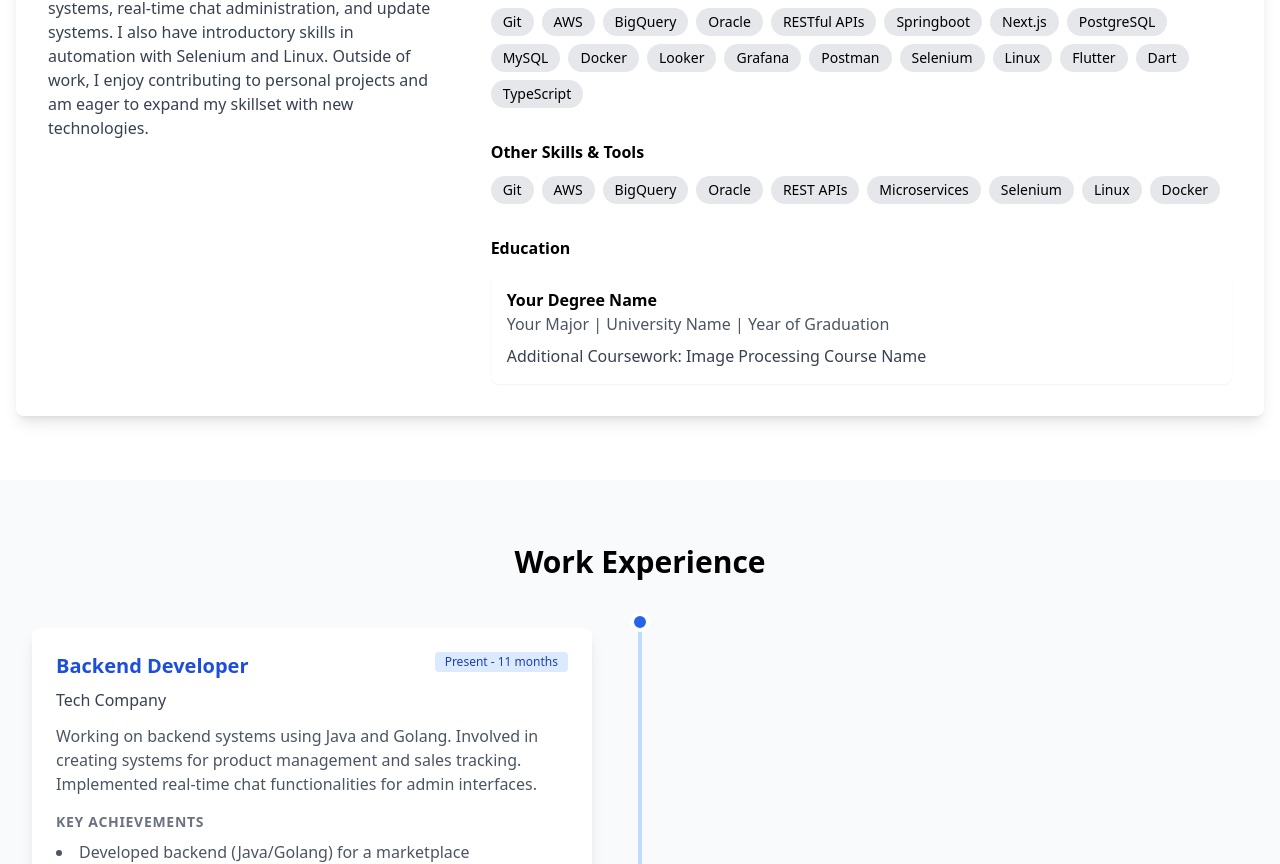
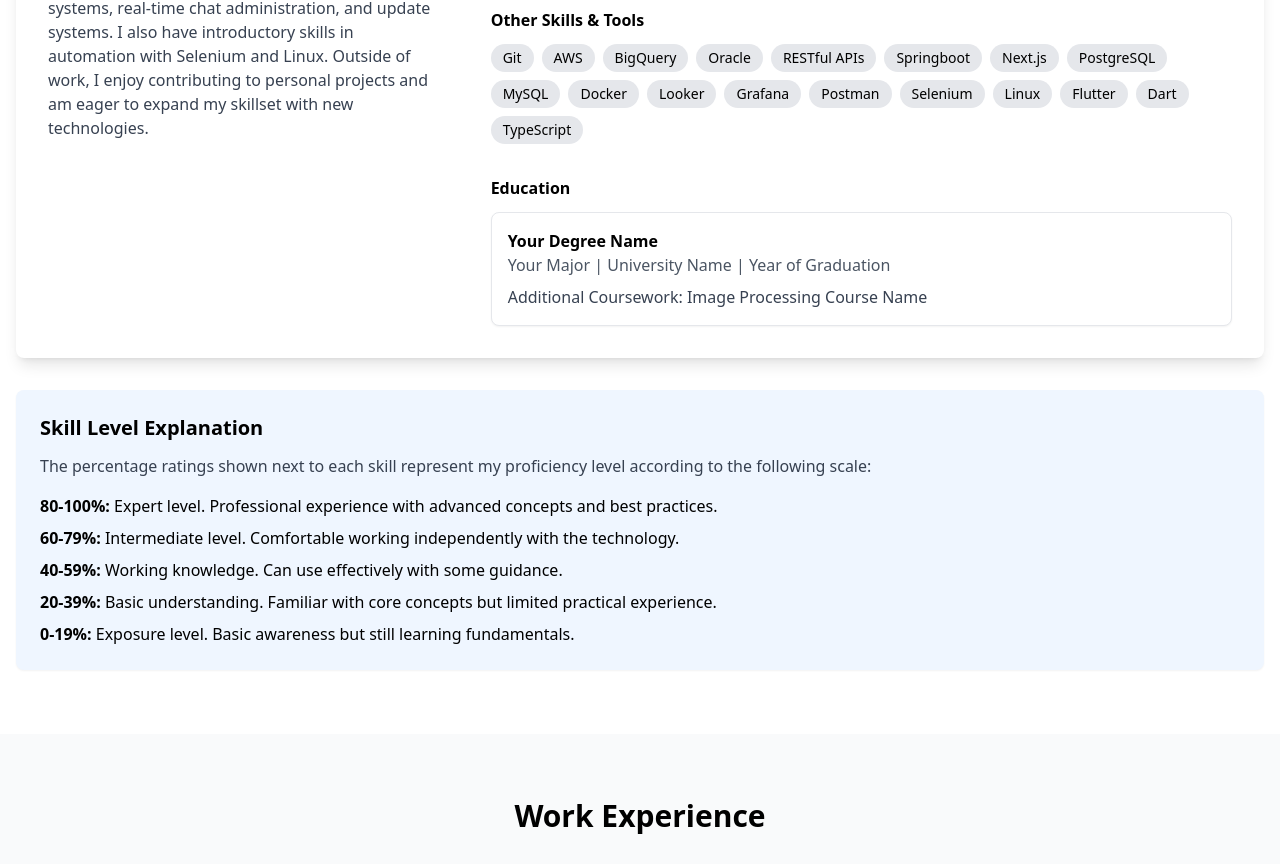
Before and after one commit to ChutchawanGit/MyPortfolioChutchawan, a React (Create React App) app: page / in a window 1280 px wide. Shown: the part 968-1832 px from the top of the page. Built offline with nearby package versions, Linux system fonts and the light colour scheme; no server answers; the database is empty.

Commit message:
Added detailed skill explanations with tooltips/modal

```diff
--- a/src/interface/components/sections/About.tsx
+++ b/src/interface/components/sections/About.tsx
@@ -1,6 +1,28 @@
-import React from 'react';
+import React, { useState } from 'react';
 
 const About: React.FC = () => {
+  // เพิ่ม state สำหรับเก็บข้อมูลทักษะที่จะแสดง tooltip
+  const [activeTooltip, setActiveTooltip] = useState<string | null>(null);
+
+  // ข้อมูลคำอธิบายทักษะ
+  const skillDescriptions: Record<string, string> = {
+    "Java": "85% - Advanced Java development with Spring Boot. Experience building RESTful APIs, microservices, and backend systems. Proficient in multi-threading, collections, and Java 8+ features.",
+    "Golang": "75% - Intermediate Golang development. Experience with goroutines, channels, and building efficient web services. Used for API development and real-time applications.",
+    "JavaScript": "60% - Used for web frontend development and some backend scripting. Experience with JavaScript frameworks and AJAX.",
+    "SQL/Databases": "80% - Strong experience with database design, complex queries, joins, and optimization across multiple database systems (Oracle, MySQL, PostgreSQL).",
+    "APIs": "70% - Experienced in designing, building, and consuming RESTful APIs. Understanding of API security, versioning, and documentation.",
+    "Firebase/Supabase": "65% - Used for personal projects. Experience with authentication, real-time database, storage, and hosting features."
+  };
+
+  // Function to toggle tooltip visibility
+  const toggleTooltip = (skill: string) => {
+    if (activeTooltip === skill) {
+      setActiveTooltip(null);
+    } else {
+      setActiveTooltip(skill);
+    }
+  };
+
   return (
     <section id="about" className="py-16">
       <div className="container mx-auto px-4">
@@ -11,20 +33,18 @@ const About: React.FC = () => {
             <div className="md:w-1/3 mb-8 md:mb-0">
               <h3 className="text-xl font-bold mb-4">Who am I?</h3>
               <p className="text-gray-700 mb-4">
-                I'm a Backend Developer with 11 months of professional experience, specializing in Java and Golang development.
-                I have experience utilizing APIs and a foundational to intermediate understanding of their operation.
-                Proficient in database management including SQL, Oracle, AWS, and BigQuery.
+                I'm a Backend Developer with 11 months of professional experience, specializing in Java and Golang development. I have experience utilizing APIs and a foundational to intermediate understanding of their operation. Proficient in database management including SQL, Oracle, AWS, and BigQuery.
               </p>
               <p className="text-gray-700">
-                I've been involved in developing management systems, real-time chat administration, and update systems.
-                I also have introductory skills in automation with Selenium and Linux. Outside of work, I enjoy contributing
-                to personal projects and am eager to expand my skillset with new technologies.
+                I've been involved in developing management systems, real-time chat administration, and update systems. I also have introductory skills in automation with Selenium and Linux. Outside of work, I enjoy contributing to personal projects and am eager to expand my skillset with new technologies.
               </p>
             </div>
 
             <div className="md:w-2/3 md:pl-12">
               <h3 className="text-xl font-bold mb-4">My Skills</h3>
-
+              <p className="text-gray-600 mb-4 text-sm italic">
+                Click on any skill bar to see detailed description of my proficiency level
+              </p>
 
               <div className="grid grid-cols-1 md:grid-cols-2 gap-6">
                 <div>
@@ -35,8 +55,16 @@ const About: React.FC = () => {
                         <span className="text-sm font-medium">Java</span>
                         <span className="text-sm font-medium">85%</span>
                       </div>
-                      <div className="w-full bg-gray-200 rounded-full h-2">
+                      <div
+                        className="w-full bg-gray-200 rounded-full h-2 cursor-pointer relative"
+                        onClick={() => toggleTooltip("Java")}
+                      >
                         <div className="bg-blue-600 h-2 rounded-full" style={{ width: '85%' }}></div>
+                        {activeTooltip === "Java" && (
+                          <div className="absolute left-0 mt-2 p-2 bg-gray-800 text-white text-xs rounded shadow-lg z-10 w-full max-w-xs">
+                            {skillDescriptions["Java"]}
+                          </div>
+                        )}
                       </div>
                     </div>
 
@@ -45,8 +73,16 @@ const About: React.FC = () => {
                         <span className="text-sm font-medium">Golang</span>
                         <span className="text-sm font-medium">75%</span>
                       </div>
-                      <div className="w-full bg-gray-200 rounded-full h-2">
+                      <div
+                        className="w-full bg-gray-200 rounded-full h-2 cursor-pointer relative"
+                        onClick={() => toggleTooltip("Golang")}
+                      >
                         <div className="bg-blue-600 h-2 rounded-full" style={{ width: '75%' }}></div>
+                        {activeTooltip === "Golang" && (
+                          <div className="absolute left-0 mt-2 p-2 bg-gray-800 text-white text-xs rounded shadow-lg z-10 w-full max-w-xs">
+                            {skillDescriptions["Golang"]}
+                          </div>
+                        )}
                       </div>
                     </div>
 
@@ -55,8 +91,16 @@ const About: React.FC = () => {
                         <span className="text-sm font-medium">JavaScript</span>
                         <span className="text-sm font-medium">60%</span>
                       </div>
-                      <div className="w-full bg-gray-200 rounded-full h-2">
+                      <div
+                        className="w-full bg-gray-200 rounded-full h-2 cursor-pointer relative"
+                        onClick={() => toggleTooltip("JavaScript")}
+                      >
                         <div className="bg-blue-600 h-2 rounded-full" style={{ width: '60%' }}></div>
+                        {activeTooltip === "JavaScript" && (
+                          <div className="absolute left-0 mt-2 p-2 bg-gray-800 text-white text-xs rounded shadow-lg z-10 w-full max-w-xs">
+                            {skillDescriptions["JavaScript"]}
+                          </div>
+                        )}
                       </div>
                     </div>
                   </div>
@@ -70,8 +114,16 @@ const About: React.FC = () => {
                         <span className="text-sm font-medium">SQL/Databases</span>
                         <span className="text-sm font-medium">80%</span>
                       </div>
-                      <div className="w-full bg-gray-200 rounded-full h-2">
+                      <div
+                        className="w-full bg-gray-200 rounded-full h-2 cursor-pointer relative"
+                        onClick={() => toggleTooltip("SQL/Databases")}
+                      >
                         <div className="bg-green-500 h-2 rounded-full" style={{ width: '80%' }}></div>
+                        {activeTooltip === "SQL/Databases" && (
+                          <div className="absolute left-0 mt-2 p-2 bg-gray-800 text-white text-xs rounded shadow-lg z-10 w-full max-w-xs">
+                            {skillDescriptions["SQL/Databases"]}
+                          </div>
+                        )}
                       </div>
                     </div>
 
@@ -80,8 +132,16 @@ const About: React.FC = () => {
                         <span className="text-sm font-medium">APIs</span>
                         <span className="text-sm font-medium">70%</span>
                       </div>
-                      <div className="w-full bg-gray-200 rounded-full h-2">
+                      <div
+                        className="w-full bg-gray-200 rounded-full h-2 cursor-pointer relative"
+                        onClick={() => toggleTooltip("APIs")}
+                      >
                         <div className="bg-green-500 h-2 rounded-full" style={{ width: '70%' }}></div>
+                        {activeTooltip === "APIs" && (
+                          <div className="absolute left-0 mt-2 p-2 bg-gray-800 text-white text-xs rounded shadow-lg z-10 w-full max-w-xs">
+                            {skillDescriptions["APIs"]}
+                          </div>
+                        )}
                       </div>
                     </div>
 
@@ -90,8 +150,16 @@ const About: React.FC = () => {
                         <span className="text-sm font-medium">Firebase/Supabase</span>
                         <span className="text-sm font-medium">65%</span>
                       </div>
-                      <div className="w-full bg-gray-200 rounded-full h-2">
+                      <div
+                        className="w-full bg-gray-200 rounded-full h-2 cursor-pointer relative"
+                        onClick={() => toggleTooltip("Firebase/Supabase")}
+                      >
                         <div className="bg-green-500 h-2 rounded-full" style={{ width: '65%' }}></div>
+                        {activeTooltip === "Firebase/Supabase" && (
+                          <div className="absolute left-0 mt-2 p-2 bg-gray-800 text-white text-xs rounded shadow-lg z-10 w-full max-w-xs">
+                            {skillDescriptions["Firebase/Supabase"]}
+                          </div>
+                        )}
                       </div>
                     </div>
                   </div>
@@ -114,24 +182,38 @@ const About: React.FC = () => {
               </div>
 
               <div className="mt-8">
-                <h4 className="font-semibold mb-3">Other Skills & Tools</h4>
-                <div className="flex flex-wrap gap-2">
-                  {["Git", "AWS", "BigQuery", "Oracle", "REST APIs", "Microservices", "Selenium", "Linux", "Docker"].map(skill => (
-                    <span key={skill} className="px-3 py-1 bg-gray-200 rounded-full text-sm">
-                      {skill}
-                    </span>
-                  ))}
+                <h4 className="font-semibold mb-3">Education</h4>
+                <div className="bg-white p-4 rounded-lg shadow-sm border border-gray-200">
+                  <h5 className="font-bold">Your Degree Name</h5>
+                  <p className="text-gray-600">Your Major | University Name | Year of Graduation</p>
+                  <p className="mt-2 text-gray-700">Additional Coursework: Image Processing Course Name</p>
                 </div>
               </div>
+            </div>
+          </div>
+        </div>
 
-              <div className="mt-8">
-              <h4 className="font-semibold mb-3">Education</h4>
-              <div className="bg-white p-4 rounded-lg shadow-sm">
-                <h5 className="font-bold">Your Degree Name</h5>
-                <p className="text-gray-600">Your Major | University Name | Year of Graduation</p>
-                <p className="mt-2 text-gray-700">Additional Coursework: Image Processing Course Name</p>
-              </div>
+        {/* เพิ่มส่วนอธิบายรูปแบบการวัดทักษะ */}
+        <div className="mt-8 bg-blue-50 p-6 rounded-lg shadow-sm">
+          <h3 className="text-xl font-bold mb-3">Skill Level Explanation</h3>
+          <p className="text-gray-700 mb-4">
+            The percentage ratings shown next to each skill represent my proficiency level according to the following scale:
+          </p>
+          <div className="space-y-2">
+            <div>
+              <span className="font-semibold">80-100%:</span> Expert level. Professional experience with advanced concepts and best practices.
             </div>
+            <div>
+              <span className="font-semibold">60-79%:</span> Intermediate level. Comfortable working independently with the technology.
+            </div>
+            <div>
+              <span className="font-semibold">40-59%:</span> Working knowledge. Can use effectively with some guidance.
+            </div>
+            <div>
+              <span className="font-semibold">20-39%:</span> Basic understanding. Familiar with core concepts but limited practical experience.
+            </div>
+            <div>
+              <span className="font-semibold">0-19%:</span> Exposure level. Basic awareness but still learning fundamentals.
             </div>
           </div>
         </div>
```
